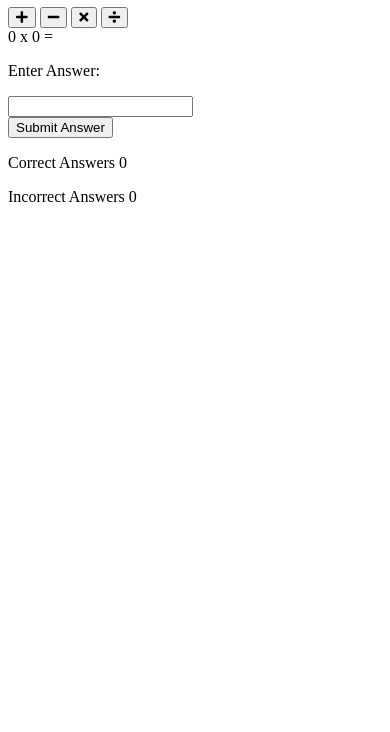
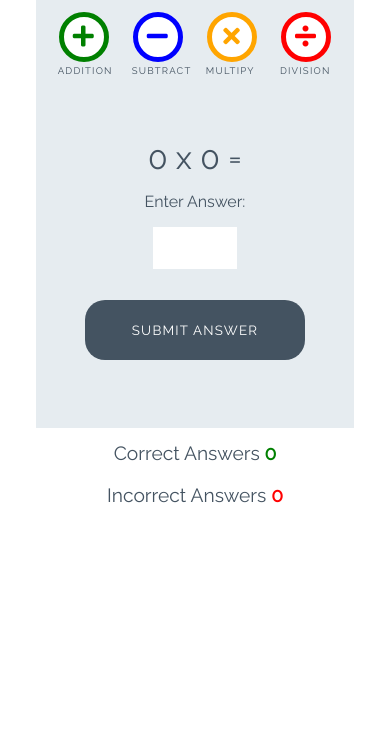
Before and after one commit to kazcare/love_maths, a plain HTML site: page index.html in a window 390 px wide. Shown: the part 112-844 px from the top of the page. Drawn offline with Linux system fonts and the light colour scheme.

Commit message:
Added style for game

```diff
--- a/assets/css/style.css
+++ b/assets/css/style.css
@@ -0,0 +1,252 @@
+/* --------- Global style */
+
+body {
+    background-color: white;
+    font-family: "Raleway", sans-serif;
+    color: #445361;
+    text-align: center;
+}
+
+/* --------- Heading */
+
+.heading {
+    text-align: center;
+    font-size: 2.5rem;
+}
+
+.logo {
+    height: 40px;
+    padding-right: 5px;
+}
+
+/* --------- Game layout */
+
+.game-area {
+    background-color: #E6ECF0;
+    box-sizing: border-box;
+    width: 85%;
+    height: 65vh;
+    max-height: 450px;
+    max-width: 830px;
+    margin-left: auto;
+    margin-right: auto;
+    padding: 1%;
+}
+
+.question-area {
+    width: 50%;
+    font-size: 2rem;
+    margin: auto;
+    padding: 50px 0;
+}
+
+.question-area span {
+    padding: 0 15px;
+}
+
+.score-area {
+    margin: 5px auto;
+    width: 60%;
+    font-size: 1.2rem;
+}
+
+.controls-area {
+    width: 85%;
+    margin: 30px auto;
+}
+
+#score {
+    color: green;
+    font-weight: bold;
+}
+
+#incorrect {
+    color: red;
+    font-weight: bold;
+}
+
+.answer-message {
+    display: none;
+    font-size: 1rem;
+}
+
+#answer-box {
+    border: none;
+    color: #445361;
+    display: inline-block;
+    height: 40px;
+    width: 80px;
+    font-size: 1.2rem;
+}
+
+.scores {
+    display: inline-block;
+    padding: 25px;
+}
+
+/* --------- Buttons */
+
+.btn {
+    width: 220px;
+    height: 60px;
+    font-family: "Raleway", sans-serif;
+    text-transform: uppercase;
+    letter-spacing: 1.2px;
+    color: white;
+}
+
+.btn:focus {
+    outline: none;
+}
+
+.btn--big {
+    padding-top: 10px;
+    border-radius: 50%;
+    background-color: white;
+    border: 10px solid;
+    width: 100px;
+    height: 100px;
+    font-size: 3.2rem;
+    margin: 0 30px;
+    transition: all 0.5s;
+}
+
+.btn--big::after{
+    content: attr(data-type);
+    font-size: 1rem;
+    color: #445361;
+    position: relative;
+    left: -0.5em;
+}
+
+.btn--blue {
+    border-color: blue;
+    color: blue;
+}
+
+.btn--blue:active,
+.btn--blue:hover {
+    background-color: darkblue;
+    color: white;
+}
+
+.btn--orange {
+    border-color: orange;
+    color: orange;
+}
+
+.btn--orange:active,
+.btn--orange:hover {
+    background-color: darkorange;
+    color: white;
+}
+
+.btn--red {
+    border-color: red;
+    color: red;
+}
+
+.btn--red:active,
+.btn--red:hover {
+    background-color: darkred;
+    color: white;
+}
+
+.btn--green {
+    border-color: green;
+    color: green;
+}
+
+.btn--green:active,
+.btn--green:hover {
+    background-color: darkgreen;
+    color: white;
+}
+
+.btn--gray {
+    margin-top: 25px;
+    background-color: #445361;
+    border: 1px transparent;
+    border-radius: 20px;
+}
+
+.btn--gray:active,
+.btn--gray:hover {
+    background-color: #0d1013;
+}
+
+/* --------- Media queries */
+
+@media (max-width: 414px) {
+    .controls-area {
+        width: 100%;
+    }
+
+    .btn--big {
+        margin: 0 10px;
+        padding: 5px;
+        border: 5px solid;
+        width: 50px;
+        height: 50px;
+        font-size: 1.5rem;
+    }
+
+    .btn--big::after {
+        font-size: 0.6rem;
+        left: -0.7rem;
+    }
+
+    .question-area {
+        padding: 10% 0;
+        width: 100%;
+    }
+
+    .question-area span {
+        padding: 0;
+    }
+
+    .answer-message {
+        display: block;
+    }
+
+    #answer-box {
+        display: block;
+        margin: 0 auto;
+    }
+    .btn--gray {
+        margin-top: 0;
+    }
+
+    .score-area {
+        width: 100%;
+    }
+
+    .scores {
+        margin: 0.5em auto;
+        display: block;
+        padding: 5px;
+    }
+
+    .heading {
+        font-size: 2rem;
+    }
+}
+
+@media (max-width: 320px) {
+    .game-area {
+        height: 70vh;
+    }
+
+    .controls-area {
+        width: 75%;
+        margin: 10px auto;
+    }
+
+    .btn--big {
+        margin: 10px 10px;
+    }
+    .question-area {
+        padding: 10px 0;
+    }
+
+}
--- a/index.html
+++ b/index.html
@@ -17,16 +17,16 @@
 
     <div class="game-area">
         <div class="controls-area">
-            <button class="btn btn--big btn--green">
+            <button data-type="addition" class="btn btn--big btn--green">
                 <i class="fas fa-plus"></i>
             </button>
-            <button class="btn btn--big btn--blue">
+            <button data-type="subtract" class="btn btn--big btn--blue">
                 <i class="fas fa-minus"></i>
             </button>
-            <button class="btn btn--big btn--orange">
+            <button data-type="multipy" class="btn btn--big btn--orange">
                 <i class="fas fa-times"></i>
             </button>
-            <button class="btn btn--big btn--red">
+            <button data-type="division" class="btn btn--big btn--red">
                 <i class="fas fa-divide"></i>
             </button>
         </div>
@@ -38,7 +38,7 @@
             <p class="answer-message">Enter Answer:</p>
             <input id="answer-box" type="number">
         </div>
-        <button class="btn btn--gray">Submit Answer</button>
+        <button data-type="submit" class="btn btn--gray">Submit Answer</button>
     </div>
 
     <div class="score-area">
```
